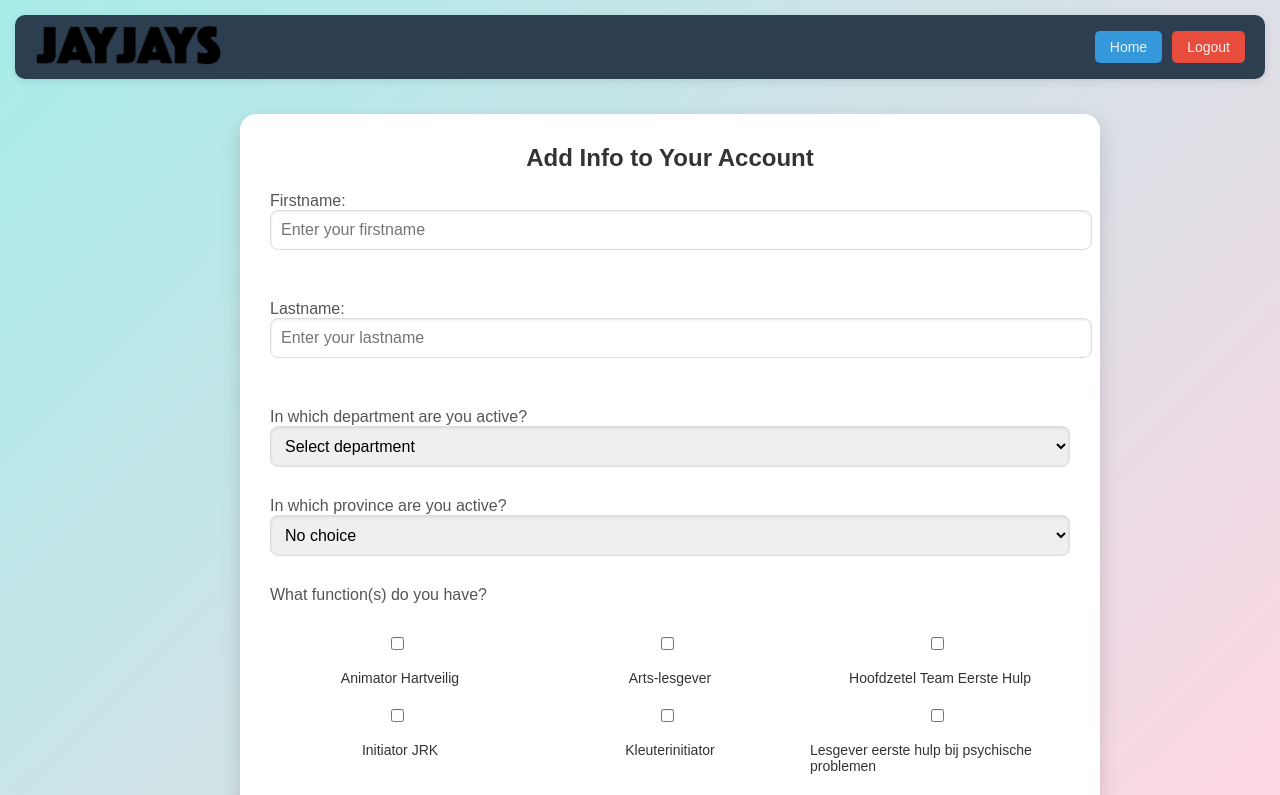
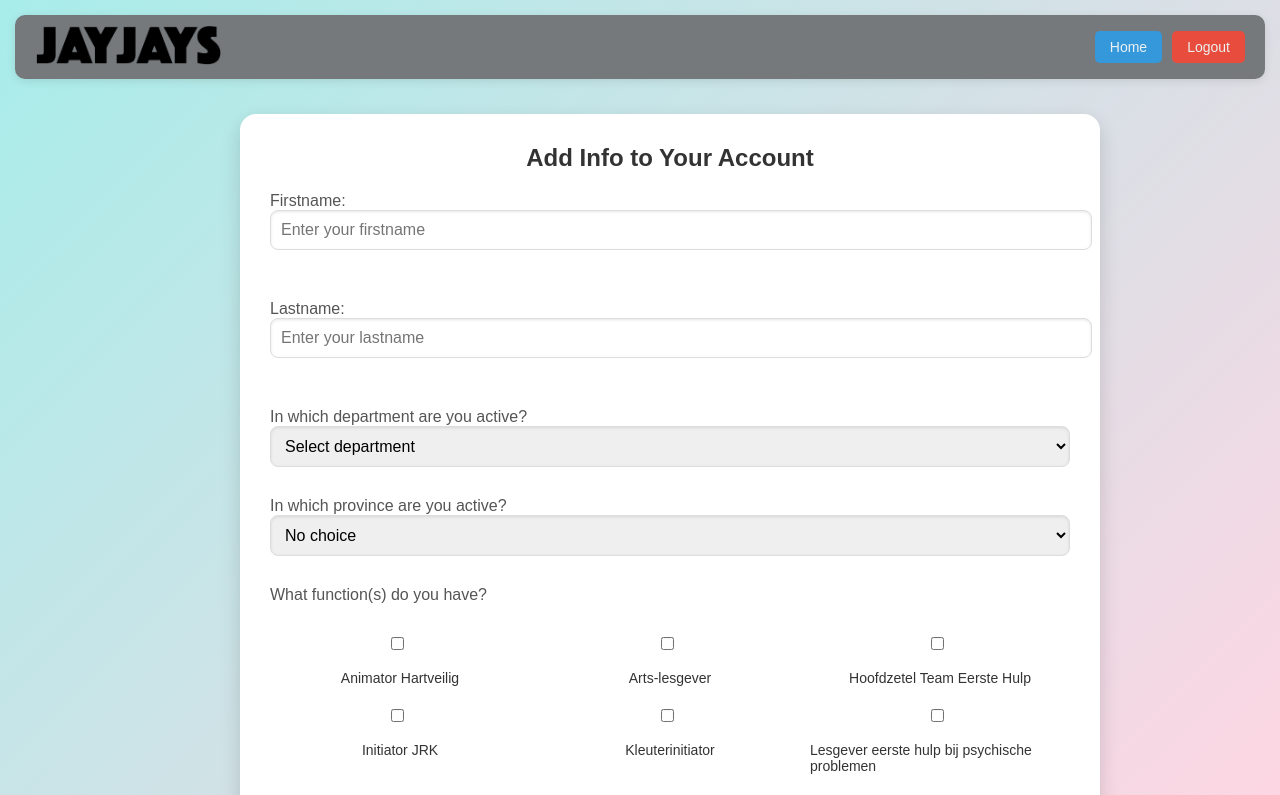
Before and after one commit to robbyjayjays/kruis-jayjays, a React (Create React App) app: page /profile in a window 1280 px wide. Shown: the top 795 px of the page. Built offline with nearby package versions, Linux system fonts and the light colour scheme; sample sign-in values are in the browser's storage.

Commit message:
lighter gray navbar

```diff
--- a/src/assets/css/navbar.css
+++ b/src/assets/css/navbar.css
@@ -11,7 +11,7 @@ body, h2, button, span {
     display: flex;
     justify-content: space-between;
     align-items: center;
-    background-color: #2c3e50;
+    background-color: #75797c;
     color: #ecf0f1;
     padding: 10px 20px;
     box-shadow: 0 2px 10px rgba(0, 0, 0, 0.1);
```
